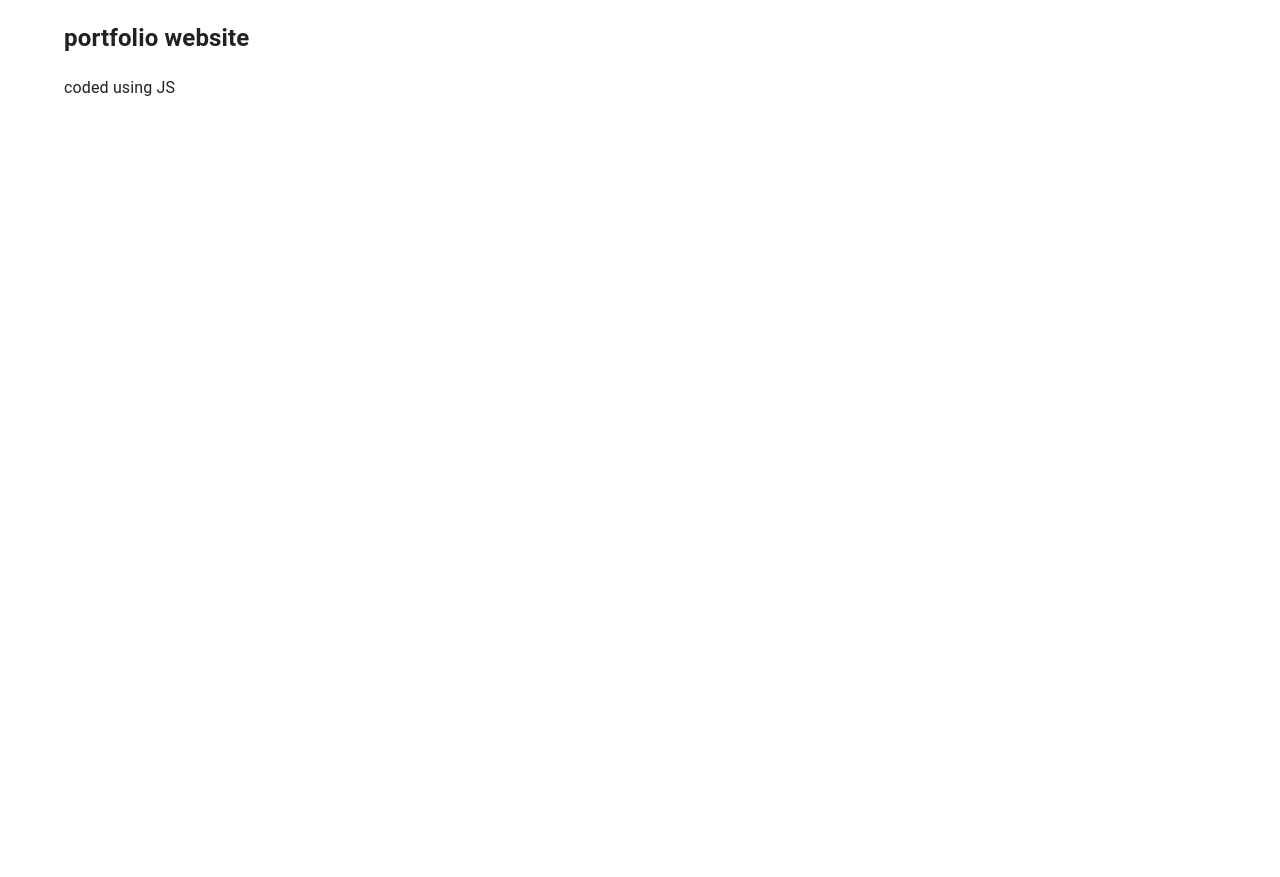
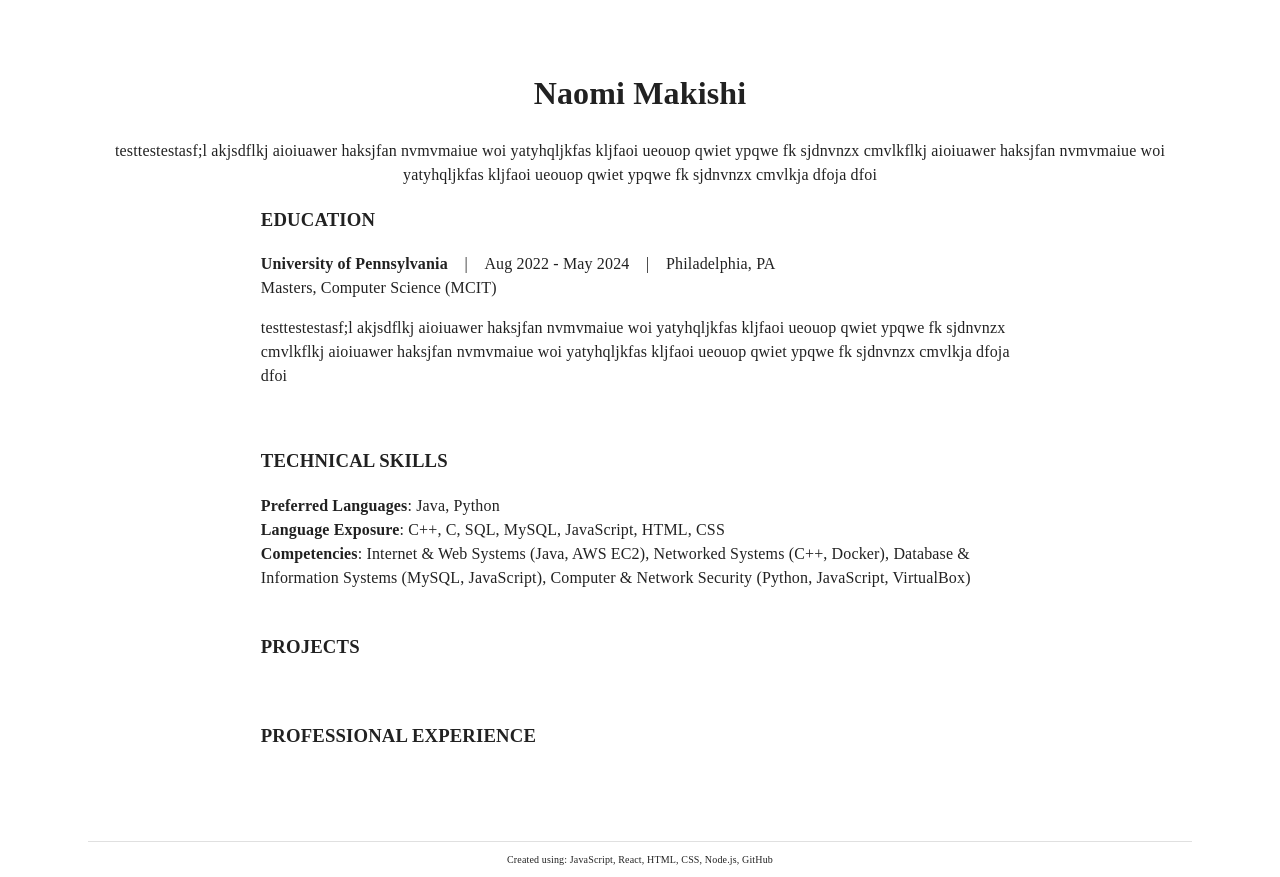
Before and after one commit to naomi-m/naomi-m.github.io, a React (Create React App) app: page / in a window 1280 px wide. Before the commit the page ends 800 px from the top, so only its background shows below. Built offline with nearby package versions, Linux system fonts and the light colour scheme.

Commit message:
homepage.js resume outline, function that builds JS HTML for skills line-by-line

```diff
--- a/public/index.html
+++ b/public/index.html
@@ -2,6 +2,7 @@
 <html lang="en">
   <head>
     <meta charset="utf-8" />
+    <!-- TODO replace temp image -->
     <link rel="icon" href="https://images.pexels.com/photos/13119652/pexels-photo-13119652.jpeg?auto=compress&cs=tinysrgb&w=1260&h=750&dpr=2" />
     <meta name="viewport" content="width=device-width, initial-scale=1" />
     <meta name="theme-color" content="#000000" />
--- a/src/pages/HomePage.js
+++ b/src/pages/HomePage.js
@@ -5,12 +5,80 @@ import { NavLink } from 'react-router-dom';
 
 export default function HomePage() {
 
+  // container formatting
+  // const flexFormat = { display: 'flex', flexDirection: 'row', flexWrap: 'wrap', justifyContent: 'space-evenly' };
+  const allFormat = { fontFamily: 'calibri light' };
+  const nameFormat = { textAlign: 'center' };
+  const contentFormat = { width: '70%' };
+  const pFormat = { margin: 0, padding: 0 }
+  const fourSpaces = "\u00A0\u00A0\u00A0\u00A0";  // unicode representation of non-breaking space '&nbsp;'
+  const footerFormat = { fontSize: 10, textAlign: 'center' };
+
+
+  //TODO function that parses education/projects first line
+
+  /**
+   * Function that creates JS html code for item from TECHNICAL SKILLS section.
+   * TODO alter to read/parse resume file for more efficiency.
+   * @param {*} line
+   * @returns JS code
+   */
+  function skillLine(line) {
+    // slice indexes
+    let hyphLoc = 0;
+    let colonLoc = line.indexOf(':');
+    // slice
+    let category = line.slice(hyphLoc+2, colonLoc);
+    let description = line.slice(colonLoc+1);
+
+    return <p style={pFormat}><b>{category}</b>: {description}</p>;
+  }
+  let ts1 = skillLine("– Preferred Languages: Java, Python");
+  let ts2 = skillLine("– Language Exposure: C++, C, SQL, MySQL, JavaScript, HTML, CSS");
+  let ts3 = skillLine("– Competencies: Internet & Web Systems (Java, AWS EC2), Networked Systems (C++, Docker), Database & Information Systems (MySQL, JavaScript), Computer & Network Security (Python, JavaScript, VirtualBox)");
+
+
   return (
-    <Container>
+    <Container style={allFormat}>
+      <Container><br/><br/></Container>
 
-      <h2>portfolio website</h2>
+      <Container style={nameFormat}>
+        <h1>Naomi Makishi</h1>
+        <p>testtestestasf;l akjsdflkj aioiuawer haksjfan nvmvmaiue woi yatyhqljkfas kljfaoi ueouop qwiet ypqwe fk sjdnvnzx cmvlkflkj aioiuawer haksjfan nvmvmaiue woi yatyhqljkfas kljfaoi ueouop qwiet ypqwe fk sjdnvnzx cmvlkja dfoja dfoi</p>
+      </Container>
 
-      <p>coded using JS</p>
+      <Container style={contentFormat}>
+        <h3>EDUCATION</h3>
+        <p style={pFormat}><b>University of Pennsylvania</b>{fourSpaces}|{fourSpaces}Aug 2022 - May 2024{fourSpaces}|{fourSpaces}Philadelphia, PA</p>
+        <p style={pFormat}>Masters, Computer Science (MCIT)</p>
+        <p>testtestestasf;l akjsdflkj aioiuawer haksjfan nvmvmaiue woi yatyhqljkfas kljfaoi ueouop qwiet ypqwe fk sjdnvnzx cmvlkflkj aioiuawer haksjfan nvmvmaiue woi yatyhqljkfas kljfaoi ueouop qwiet ypqwe fk sjdnvnzx cmvlkja dfoja dfoi</p>
+        <br/>
+      </Container>
+
+      <Container style={contentFormat}>
+        <h3>TECHNICAL SKILLS</h3>
+        {ts1}
+        {ts2}
+        {ts3}
+        <br/>
+      </Container>
+
+      <Container style={contentFormat}>
+        <h3>PROJECTS</h3>
+        <br/>
+      </Container>
+
+      <Container style={contentFormat}>
+        <h3>PROFESSIONAL EXPERIENCE</h3>
+        <br/>
+      </Container>
+
+      <Container><br/><br/></Container>
+
+      <Container style={footerFormat}>
+        <Divider />
+        <p>Created using: JavaScript, React, HTML, CSS, Node.js, GitHub</p>
+      </Container>
     </Container>
   );
 };
```
Also changed, not shown: src/App.js (+3 -4 lines).
